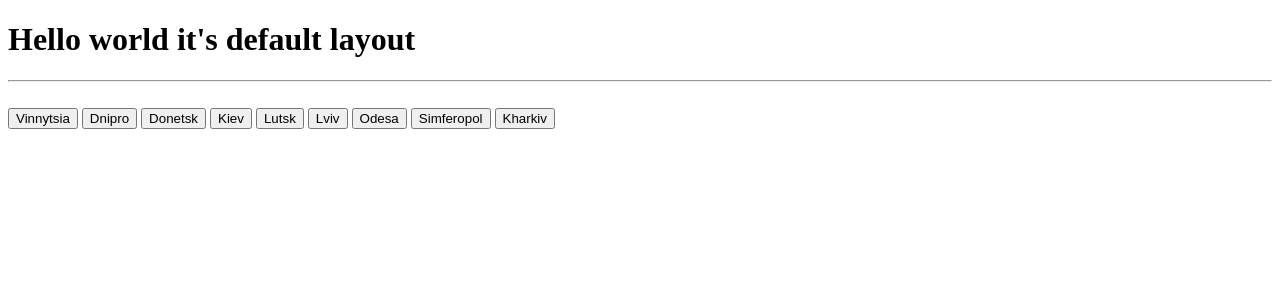
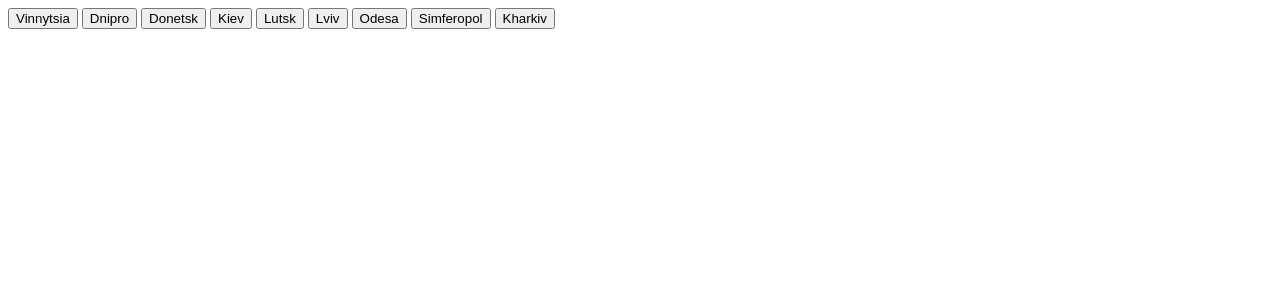
Before and after one commit to demirug/cov-blog.in.ua, a PHP site: page / in a window 1280 px wide. Shown: the top 300 px of the page. Run offline with PHP 8.4, Linux system fonts and the light colour scheme.

Commit message:
Deleted default message from layout

```diff
--- a/application/views/layout/default.php
+++ b/application/views/layout/default.php
@@ -42,9 +42,6 @@
 </div>
 <!-- Modal end -->
 
-<h1>Hello world it's default layout</h1>
-<hr>
-<br>
 
 <?php echo $content; ?>
 
```
